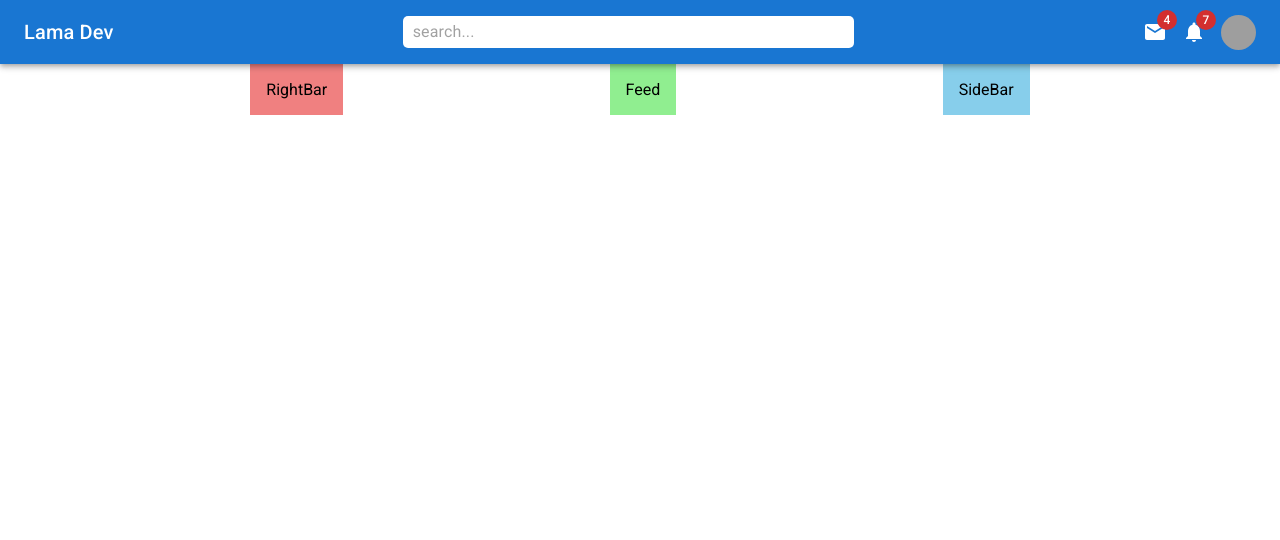
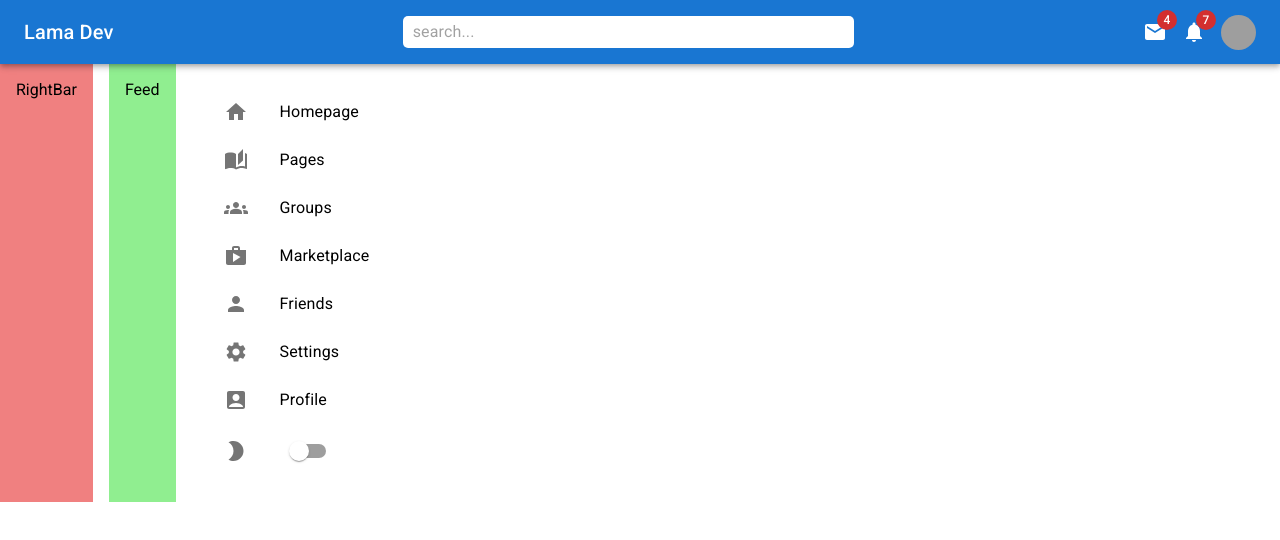
Before and after one commit to Rus203/learning_material, a React (Create React App) app: page / in a window 1280 px wide. Shown: the top 540 px of the page. Built offline with nearby package versions, Linux system fonts and the light colour scheme; grey boxes are pictures that could not be loaded.

Commit message:
feat: implemete sidebar

```diff
--- a/src/Components/SideBar.jsx
+++ b/src/Components/SideBar.jsx
@@ -1,8 +1,89 @@
 import React from 'react'
-import { Box } from '@mui/material'
+import { Box, ListItem, ListItemButton, ListItemIcon, ListItemText, List, Switch } from '@mui/material'
+import {
+  Home as HomeIcon, AutoStories as AutoStoriesIcon, Groups as GroupsIcon, Shop as ShopIcon,
+  Person as PersonIcon, Settings as SettingsIcon, AccountBox as ProfileIcon, ModeNight as ModeNightIcon
+}
+  from '@mui/icons-material'
 
 const SideBar = () => {
-  return <Box bgcolor="skyblue" p={2}>SideBar</Box>
+  return (
+    <Box p={2} flex={1}>
+      <List>
+        <ListItem disablePadding>
+          <ListItemButton component='a' href='#simple-list'>
+            <ListItemIcon>
+              <HomeIcon />
+            </ListItemIcon>
+            <ListItemText primary="Homepage" />
+          </ListItemButton>
+        </ListItem>
+
+        <ListItem disablePadding>
+          <ListItemButton component='a' href='#simple-list'>
+            <ListItemIcon>
+              <AutoStoriesIcon />
+            </ListItemIcon>
+            <ListItemText primary="Pages" />
+          </ListItemButton>
+        </ListItem>
+
+        <ListItem disablePadding>
+          <ListItemButton component='a' href='#simple-list'>
+            <ListItemIcon>
+              <GroupsIcon />
+            </ListItemIcon>
+            <ListItemText primary="Groups" />
+          </ListItemButton>
+        </ListItem>
+
+        <ListItem disablePadding>
+          <ListItemButton component='a' href='#simple-list'>
+            <ListItemIcon>
+              <ShopIcon />
+            </ListItemIcon>
+            <ListItemText primary="Marketplace" />
+          </ListItemButton>
+        </ListItem>
+
+        <ListItem disablePadding>
+          <ListItemButton component='a' href='#simple-list'>
+            <ListItemIcon>
+              <PersonIcon />
+            </ListItemIcon>
+            <ListItemText primary="Friends" />
+          </ListItemButton>
+        </ListItem>
+
+        <ListItem disablePadding>
+          <ListItemButton component='a' href='#simple-list'>
+            <ListItemIcon>
+              <SettingsIcon />
+            </ListItemIcon>
+            <ListItemText primary="Settings" />
+          </ListItemButton>
+        </ListItem>
+
+        <ListItem disablePadding>
+          <ListItemButton component='a' href='#simple-list'>
+            <ListItemIcon>
+              <ProfileIcon />
+            </ListItemIcon>
+            <ListItemText primary="Profile" />
+          </ListItemButton>
+        </ListItem>
+
+        <ListItem disablePadding>
+          <ListItemButton component='a' href='#simple-list'>
+            <ListItemIcon>
+              <ModeNightIcon />
+            </ListItemIcon>
+            <Switch color="default" />
+          </ListItemButton>
+        </ListItem>
+      </List>
+    </Box>
+  )
 }
 
 export default SideBar
```
